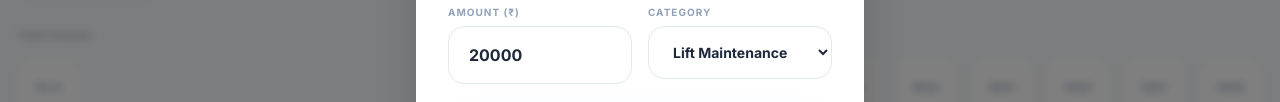
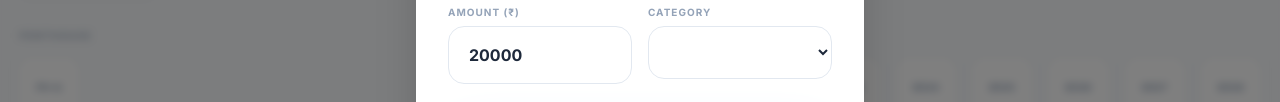
Before and after one commit to sreenath6489/lift, a plain HTML site: page index.html in a window 1280 px wide. Both pictures are taken after a click on the button "Dr Vani (IH)". Shown: the part 468-570 px from the top of the page. Drawn offline with nearby package versions, Linux system fonts and the light colour scheme; no server answers.

Commit message:
Update index.html

```diff
--- a/index.html
+++ b/index.html
@@ -211,7 +211,7 @@
                     <div>
                         <label class="block text-[10px] font-bold text-slate-400 uppercase tracking-widest mb-1.5">Category</label>
                         <select id="form-purpose" class="w-full border border-slate-200 rounded-2xl px-5 py-4 focus:ring-4 focus:ring-indigo-50/50 outline-none transition-all font-bold text-sm bg-white">
-                            <option>Lift Maintenance</option>
+                            <option>New Lift</option>
                             <option>Security Fund</option>
                             <option>Water Charges</option>
                             <option>General Corpus</option>
@@ -516,7 +516,7 @@
 
             document.getElementById('form-name').value = data.name || '';
             document.getElementById('form-amount').value = data.amount || 20000;
-            document.getElementById('form-purpose').value = data.purpose || 'Lift Maintenance';
+            document.getElementById('form-purpose').value = data.purpose || 'New Lift ';
             document.getElementById('form-date').value = new Date().toLocaleDateString('en-IN', { year: 'numeric', month: 'short', day: 'numeric' });
 
             // Re-store original ID for saving
```
